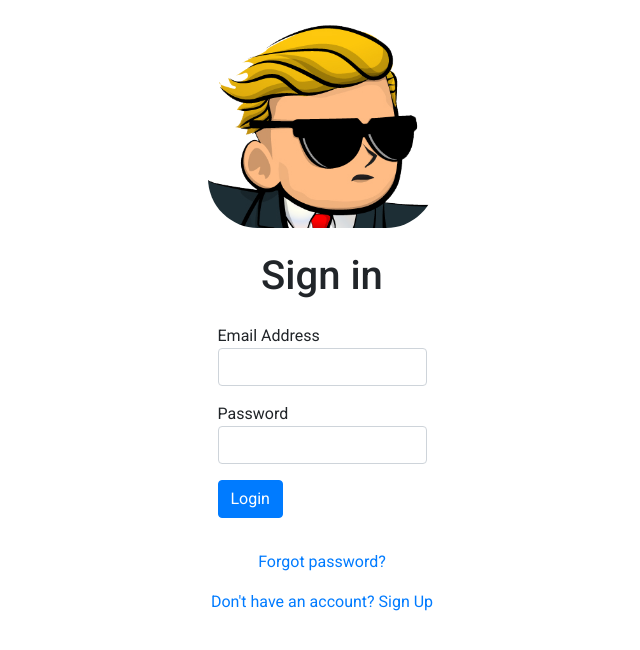
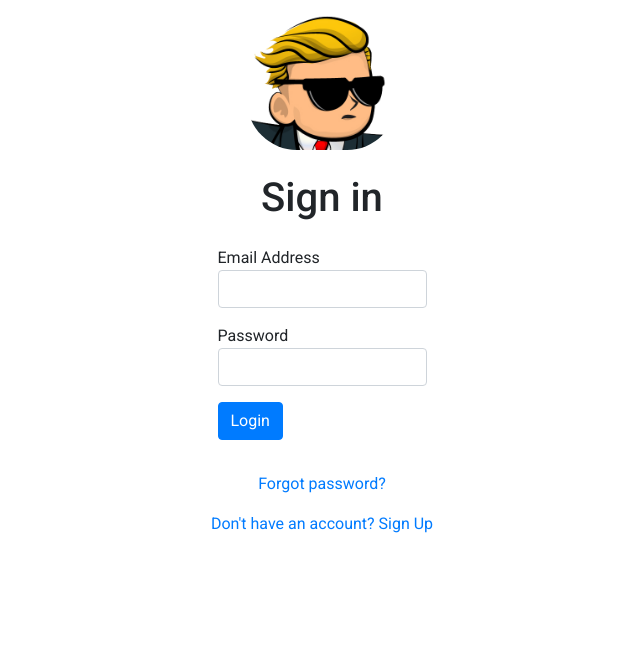
Before and after one commit to 0xFloyd/bagholder-bets, a React (Create React App) app in the folder client/: page /login in a window 1280 px wide. Shown: the top 650 px of the page, without its empty margins (318-958 px from the left). Built offline with nearby package versions, Linux system fonts and the light colour scheme; no server answers.

Commit message:
Functioning stock search

```diff
--- a/client/src/App.css
+++ b/client/src/App.css
@@ -25,7 +25,7 @@ body {
 }
 
 .wsbLoginLogo {
-  width: 70% !important;
+  max-width: 150px;
   border-radius: 50px;
 }
 
```
